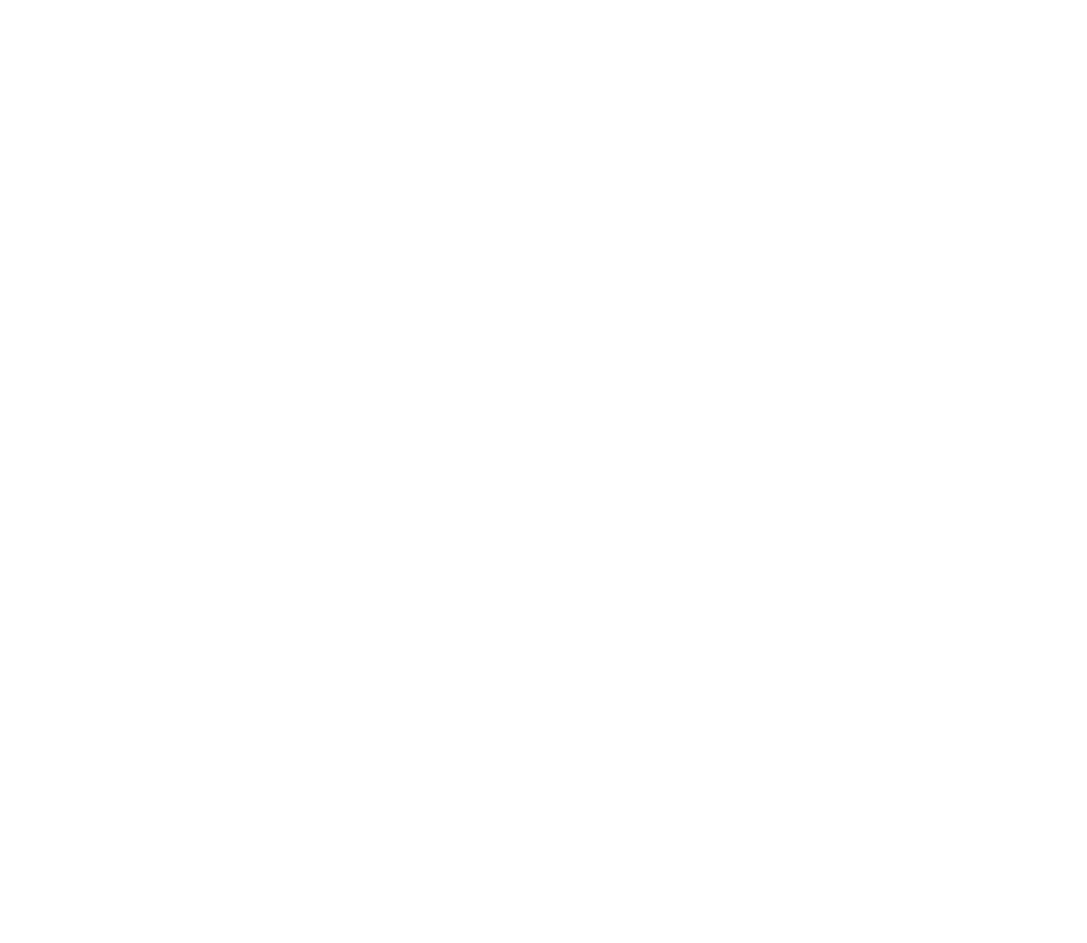
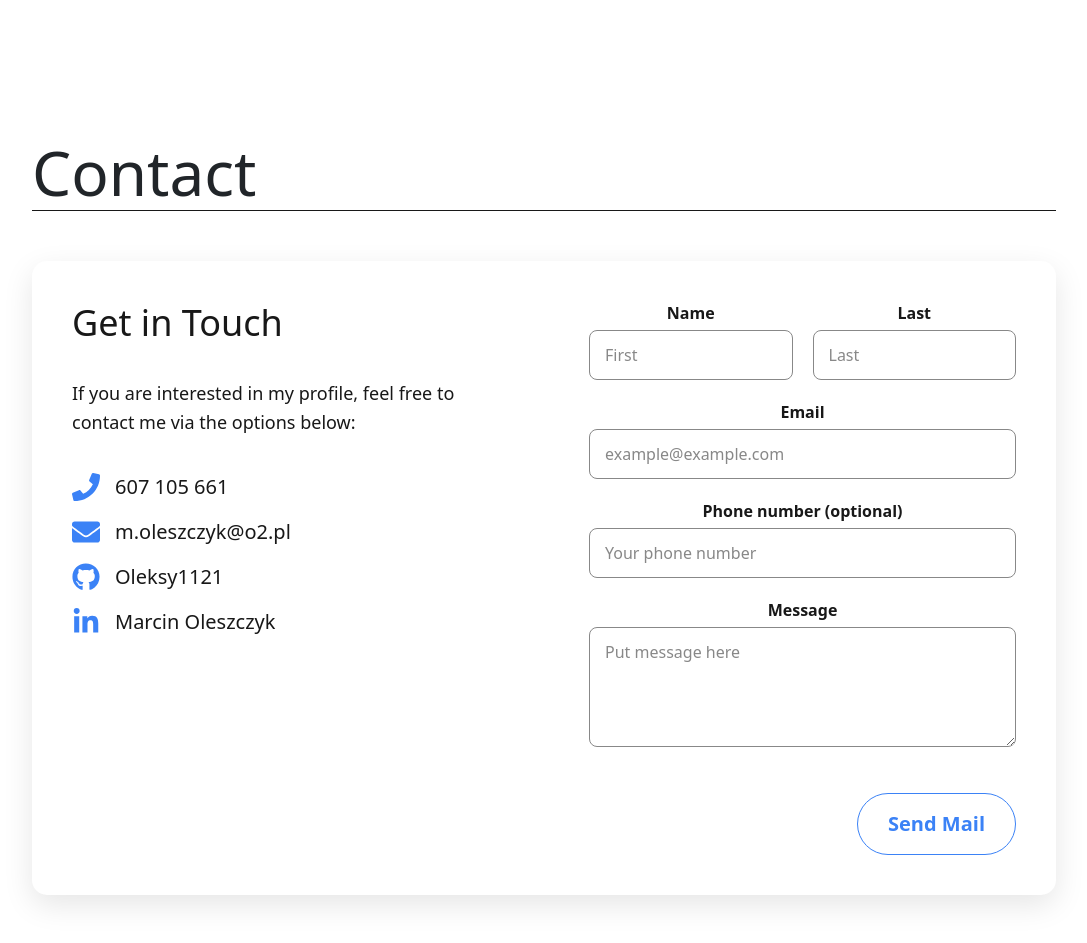
Before and after one commit to Oleksy1121/ml-engineer-portfolio, a React (Create React App) app in the folder frontend/: page / in a window 1280 px wide. Shown: the part 1700-2643 px from the top of the page, without its empty margins (96-1183 px from the left). Before the commit the page ends 1685 px from the top, so only its background shows below. Built offline with nearby package versions, Linux system fonts and the light colour scheme.

Commit message:
feat: implement contact section structure

```diff
--- a/frontend/package.json
+++ b/frontend/package.json
@@ -11,6 +11,7 @@
     "react": "^19.1.0",
     "react-bootstrap": "^2.10.10",
     "react-dom": "^19.1.0",
+    "react-icons": "^5.5.0",
     "react-scripts": "5.0.1",
     "styled-components": "^6.1.18",
     "web-vitals": "^2.1.4"
--- /dev/null
+++ b/frontend/src/components/Contact/index.js
@@ -0,0 +1,64 @@
+import React from "react"
+import { FaPhone, FaEnvelope, FaGithub, FaLinkedinIn } from 'react-icons/fa'
+import {
+    ContactCard,
+    ContactContainer,
+    FormButton,
+    FormGroup,
+    FormInput,
+    FormTextArea,
+    GetInTouch,
+    MailContainer,
+} from "./styles"
+
+function Contact() {
+    return (
+        <ContactContainer>
+            <h1 className="section-title">Contact</h1>
+            <ContactCard>
+                <GetInTouch>
+                    <h2>Get in Touch</h2>
+                    <p>If you are interested in my profile, feel free to contact me via the options below:</p>
+                    <div><FaPhone /> <span>607 105 661</span></div>
+                    <div><FaEnvelope /> <a href="mailto:m.oleszczyk@o2.pl">m.oleszczyk@o2.pl</a></div>
+                    <div><FaGithub /> <a href="https://github.com/Oleksy1121" target="_blank" rel="noopener noreferrer">Oleksy1121</a></div>
+                    <div><FaLinkedinIn /> <a href="https://www.linkedin.com/in/marcin-o-2aaa75208/" target="_blank" rel="noopener noreferrer">Marcin Oleszczyk</a></div>
+                </GetInTouch>
+
+                <MailContainer>
+                    <form>
+                        <FormGroup>
+                            <div>
+                                <label htmlFor="firstName">Name</label>
+                                <FormInput type="text" id="firstName" placeholder="First"></FormInput>
+                            </div>
+                            <div>
+                                <label htmlFor="lastName">Last</label>
+                                <FormInput type="text" id="lastName" placeholder="Last"></FormInput>
+                            </div>
+                        </FormGroup>
+
+                        <div>
+                            <label htmlFor="email">Email</label>
+                            <FormInput type="email" id="email" placeholder="example@example.com"></FormInput>
+                        </div>
+
+                        <div>
+                            <label htmlFor="phone">Phone number (optional)</label>
+                            <FormInput type="tel" id="phone" placeholder="Your phone number"></FormInput>
+                        </div>
+
+                        <div>
+                            <label htmlFor="message">Message</label>
+                            <FormTextArea id="message" placeholder="Put message here"></FormTextArea>
+                        </div>
+
+                        <FormButton type="submit">Send Mail</FormButton>
+                    </form>
+                </MailContainer>
+            </ContactCard>
+        </ContactContainer>
+    );
+}
+
+export default Contact
--- /dev/null
+++ b/frontend/src/components/Contact/styles.js
@@ -0,0 +1,194 @@
+import styled from "styled-components";
+
+export const ContactContainer = styled.div`
+    width: 80%;
+    margin: 100px auto;
+    text-align: center;
+
+    .section-title {
+        margin-bottom: 50px;
+    }
+`;
+
+export const ContactCard = styled.div`
+    display: flex;
+    flex-direction: row;
+    justify-content: space-between;
+    gap: 50px;
+    background-color: var(--color-bg);
+    border-radius: 15px;
+    box-shadow: 0 10px 30px rgba(0, 0, 0, 0.1);
+    padding: 40px;
+    margin-bottom: 100px;
+
+    @media (max-width: 992px) {
+        flex-direction: column;
+        gap: 30px;
+        padding: 30px;
+    }
+`;
+
+export const GetInTouch = styled.div`
+    flex: 1;
+    min-width: 300px;
+    text-align: left;
+    display: flex;
+    flex-direction: column;
+    gap: 15px;
+    padding-right: 20px;
+
+    h2 {
+        font-size: 36px;
+        color: var(--color-text);
+        margin-bottom: 20px;
+    }
+
+    p {
+        font-size: 18px;
+        line-height: 1.6;
+        color: var(--color-text);
+        margin-bottom: 20px;
+    }
+
+    div {
+        display: flex;
+        align-items: center;
+        font-size: 20px;
+        color: var(--color-text);
+
+        svg {
+            margin-right: 15px;
+            color: var(--color-accent);
+            font-size: 28px;
+        }
+
+        a {
+            color: inherit;
+            text-decoration: none;
+            &:hover {
+                text-decoration: underline;
+                color: var(--color-accent);
+            }
+        }
+    }
+
+    @media (max-width: 992px) {
+        min-width: unset;
+        padding-right: 0;
+    }
+`;
+
+export const MailContainer = styled.div`
+    flex: 1;
+    min-width: 400px;
+    display: flex;
+    flex-direction: column;
+    gap: 20px;
+    padding-left: 20px;
+
+    form {
+        display: flex;
+        flex-direction: column;
+        gap: 20px;
+    }
+
+    label {
+        font-weight: bold;
+        margin-bottom: 5px;
+        display: block;
+        color: var(--color-text);
+        font-size: 16px;
+    }
+
+    @media (max-width: 992px) {
+        min-width: unset;
+        padding-left: 0;
+    }
+`;
+
+export const FormGroup = styled.div`
+    display: flex;
+    gap: 20px;
+
+    div {
+        flex: 1;
+        width: auto;
+        margin: 0;
+    }
+
+    @media (max-width: 576px) {
+        flex-direction: column;
+        gap: 10px;
+    }
+`;
+
+export const FormInput = styled.input`
+    width: 100%;
+    padding: 12px 15px;
+    border: 1px solid var(--color-light-gray);
+    border-radius: 8px;
+    font-size: 16px;
+    background-color: var(--color-bg);
+    color: var(--color-text);
+    box-sizing: border-box;
+
+    &:focus {
+        outline: none;
+        border-color: var(--color-accent);
+        box-shadow: 0 0 0 3px rgba(59, 130, 246, 0.2);
+    }
+
+    &::placeholder {
+        color: var(--color-light-gray);
+    }
+`;
+
+export const FormTextArea = styled.textarea`
+    width: 100%;
+    padding: 12px 15px;
+    border: 1px solid var(--color-light-gray);
+    border-radius: 8px;
+    font-size: 16px;
+    background-color: var(--color-bg);
+    color: var(--color-text);
+    min-height: 120px;
+    resize: vertical;
+    box-sizing: border-box;
+
+    &:focus {
+        outline: none;
+        border-color: var(--color-accent);
+        box-shadow: 0 0 0 3px rgba(59, 130, 246, 0.2);
+    }
+
+    &::placeholder {
+        color: var(--color-light-gray);
+    }
+`;
+
+export const FormButton = styled.button`
+    font-size: 20px;
+    font-weight: 600;
+    padding: 15px 30px;
+    width: fit-content;
+    margin-top: 20px;
+    background-color: var(--color-bg);
+    color: var(--color-accent);
+    border: 1px solid var(--color-accent);
+    border-radius: 50px;
+    cursor: pointer;
+    transition: all 0.3s ease-in-out;
+    align-self: flex-end;
+
+    &:hover {
+        background-color: var(--color-accent);
+        color: var(--color-bg);
+        transform: translateY(-2px);
+        box-shadow: 0 8px 15px rgba(59, 130, 246, 0.3);
+    }
+
+    &:active {
+        transform: translateY(0);
+        box-shadow: none;
+    }
+`;
--- a/frontend/src/components/Portfolio/index.js
+++ b/frontend/src/components/Portfolio/index.js
@@ -4,6 +4,7 @@
 import Home from '../Home'
 import Skills from '../Skills'
 import Projects from '../Projects'
+import Contact from '../Contact'
 
 function Portfolio() {
   return (
@@ -12,6 +13,7 @@
       <Home></Home>
       <Skills></Skills>
       <Projects></Projects>
+      <Contact></Contact>
     </PortfolioContainer>
 
   )
```
Also changed, not shown: 1 other file (tests, documents, lock files or other folders).
